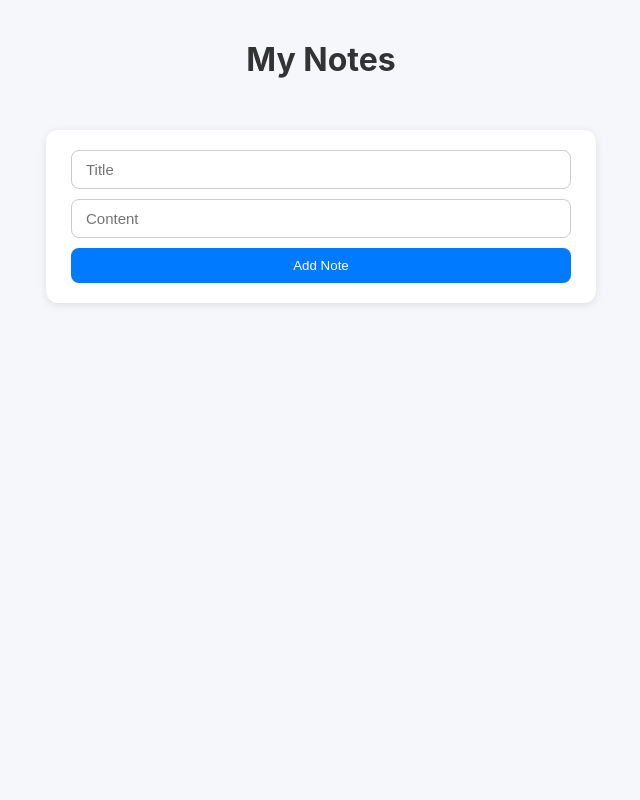
After one commit to codest40/mastery-phase1-1-devnote-api, a FastAPI app: template templates/sample.html in a window 1280 px wide. The commit adds this page. Shown: the whole page, without its empty margins (319-959 px from the left). Run offline with FastAPI, Linux system fonts and the light colour scheme; the template is opened without the code that fills it, so the values that code supplies are empty; parts of the project's set-up code (start-up, migrations or seed data) failed here and were passed over.

Commit message:
First Commit

```diff
--- a/main.py
+++ b/main.py
@@ -1,6 +1,6 @@
-from fastapi import FastAPI
+from fastapi import FastAPI, Request
 from fastapi.staticfiles import StaticFiles
-from fastapi.responses import FileResponse
+from fastapi.templating import Jinja2Templates
 import notes
 from config import setup_loggers as configure_logging, settings
 from db import engine, Base
@@ -8,15 +8,17 @@ import asyncio
 import logging
 
 configure_logging(settings.log_level)
-
 app = FastAPI(title="DevNotes API", version="0.1.0")
+# Mount static files
+app.mount("/static", StaticFiles(directory="static"), name="static")
+# Templates
+templates = Jinja2Templates(directory="app/templates")
 
 app.include_router(notes.router)
 
-
 @app.get("/")
-async def root():
-    return FileResponse("templates/notes.html")
+async def root(request: Request):
+    return templates.TemplateResponse("notes.html", {"request": request})
 
 @app.on_event("startup")
 async def on_startup():
--- a/notes.py
+++ b/notes.py
@@ -5,6 +5,7 @@ import crud, schemas
 from db import get_db
 
 router = APIRouter(prefix="/notes", tags=["notes"])
+
 
 @router.post("/", response_model=schemas.NoteOut, status_code=status.HTTP_201_CREATED)
 async def create_note(note_in: schemas.NoteCreate, db: AsyncSession = Depends(get_db)):
--- a/requirements.txt
+++ b/requirements.txt
@@ -1,6 +1,7 @@
 fastapi
 uvicorn[standard]
 SQLAlchemy
+Jinja2
 asyncpg
 psycopg2
 alembic
--- /dev/null
+++ b/templates/sample.html
@@ -0,0 +1,155 @@
+<!DOCTYPE html>
+<html lang="en">
+<head>
+  <meta charset="UTF-8">
+  <title>DevNotes Frontend</title>
+  <style>
+    /* === Global Styles === */
+    body {
+      font-family: "Inter", system-ui, sans-serif;
+      background: #f5f7fb;
+      margin: 0;
+      padding: 0;
+      display: flex;
+      flex-direction: column;
+      align-items: center;
+      min-height: 100vh;
+    }
+
+    h1 {
+      margin-top: 40px;
+      color: #333;
+    }
+
+    /* === Form === */
+    form {
+      margin: 30px 0;
+      background: white;
+      padding: 20px 25px;
+      border-radius: 12px;
+      box-shadow: 0 2px 8px rgba(0, 0, 0, 0.1);
+      display: flex;
+      flex-wrap: wrap;
+      gap: 10px;
+      width: 90%;
+      max-width: 500px;
+    }
+
+    input[type="text"] {
+      flex: 1 1 45%;
+      padding: 10px 14px;
+      font-size: 15px;
+      border-radius: 8px;
+      border: 1px solid #ccc;
+      outline: none;
+      transition: border 0.2s;
+    }
+
+    input[type="text"]:focus {
+      border-color: #007bff;
+    }
+
+    button {
+      background: #007bff;
+      color: white;
+      padding: 10px 18px;
+      border: none;
+      border-radius: 8px;
+      cursor: pointer;
+      transition: background 0.2s;
+      flex: 1 1 100%;
+    }
+
+    button:hover {
+      background: #005fcc;
+    }
+
+    /* === Notes Container === */
+    #notesContainer {
+      width: 90%;
+      max-width: 600px;
+      margin-bottom: 40px;
+      display: flex;
+      flex-direction: column;
+      gap: 12px;
+    }
+
+    .note {
+      background: white;
+      padding: 16px 20px;
+      border-radius: 10px;
+      box-shadow: 0 2px 6px rgba(0, 0, 0, 0.08);
+      transition: transform 0.15s ease, box-shadow 0.15s ease;
+    }
+
+    .note:hover {
+      transform: translateY(-3px);
+      box-shadow: 0 4px 10px rgba(0, 0, 0, 0.12);
+    }
+
+    .note h3 {
+      margin: 0 0 6px;
+      color: #222;
+    }
+
+    .note p {
+      margin: 0;
+      color: #555;
+      font-size: 14px;
+    }
+
+    /* === Responsive === */
+    @media (max-width: 500px) {
+      form {
+        flex-direction: column;
+      }
+      input[type="text"] {
+        flex: 1 1 100%;
+      }
+    }
+  </style>
+</head>
+<body>
+  <h1>My Notes</h1>
+
+  <form id="noteForm">
+    <input type="text" id="title" placeholder="Title" required />
+    <input type="text" id="content" placeholder="Content" />
+    <button type="submit">Add Note</button>
+  </form>
+
+  <div id="notesContainer"></div>
+
+  <script>
+    async function loadNotes() {
+      const res = await fetch("/notes/");
+      const notes = await res.json();
+      const container = document.getElementById("notesContainer");
+      container.innerHTML = "";
+      notes.forEach(note => {
+        container.innerHTML += `
+          <div class='note'>
+            <h3>${note.title}</h3>
+            <p>${note.content || ''}</p>
+          </div>`;
+      });
+    }
+
+    document.getElementById("noteForm").addEventListener("submit", async e => {
+      e.preventDefault();
+      const title = document.getElementById("title").value.trim();
+      const content = document.getElementById("content").value.trim();
+      if (!title) return alert("Title required!");
+      await fetch("/notes/", {
+        method: "POST",
+        headers: { "Content-Type": "application/json" },
+        body: JSON.stringify({ title, content })
+      });
+      document.getElementById("noteForm").reset();
+      loadNotes();
+    });
+
+    loadNotes();
+  </script>
+</body>
+</html>
```
Also changed, not shown: static/app.js (added, +72 -0 lines), static/styles.css (added, +100 -0 lines), templates/notes.html (+11 -136 lines), favicon.ico (added).
